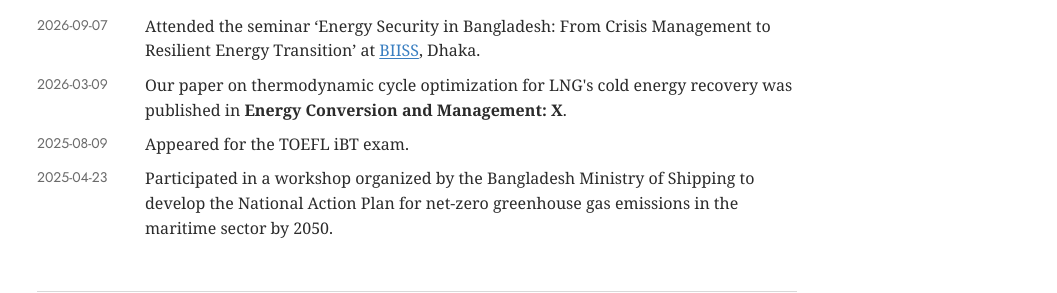
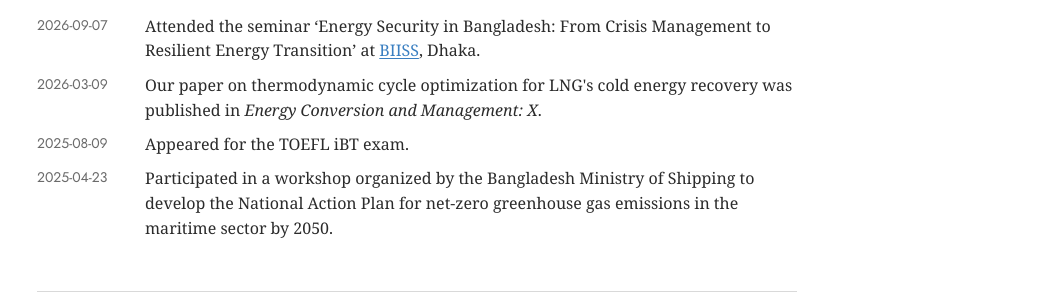
Before and after one commit to niloydebme/webpage, a Jekyll site: the page built from _pages/about.md, in a window 1280 px wide. Shown: the part 1000-1293 px from the top of the page, without its empty margins (223-1280 px from the left). Built offline with Jekyll 4.4.1, drawn with Linux system fonts in a browser that asks for light colours; some web fonts are replaced.

Commit message:
News: italic journal name

```diff
--- a/_data/news.yml
+++ b/_data/news.yml
@@ -13,7 +13,7 @@
   text: "Attended the seminar &lsquo;Energy Security in Bangladesh: From Crisis Management to Resilient Energy Transition&rsquo; at <a href='https://www.biiss.org/' target='_blank' rel='noopener'>BIISS</a>, Dhaka."
 
 - date: "2026-03-09"
-  text: "Our paper on thermodynamic cycle optimization for LNG's cold energy recovery was published in <b>Energy Conversion and Management: X</b>."
+  text: "Our paper on thermodynamic cycle optimization for LNG's cold energy recovery was published in <i>Energy Conversion and Management: X</i>."
 
 - date: "2025-08-09"
   text: "Appeared for the TOEFL iBT exam."
```
